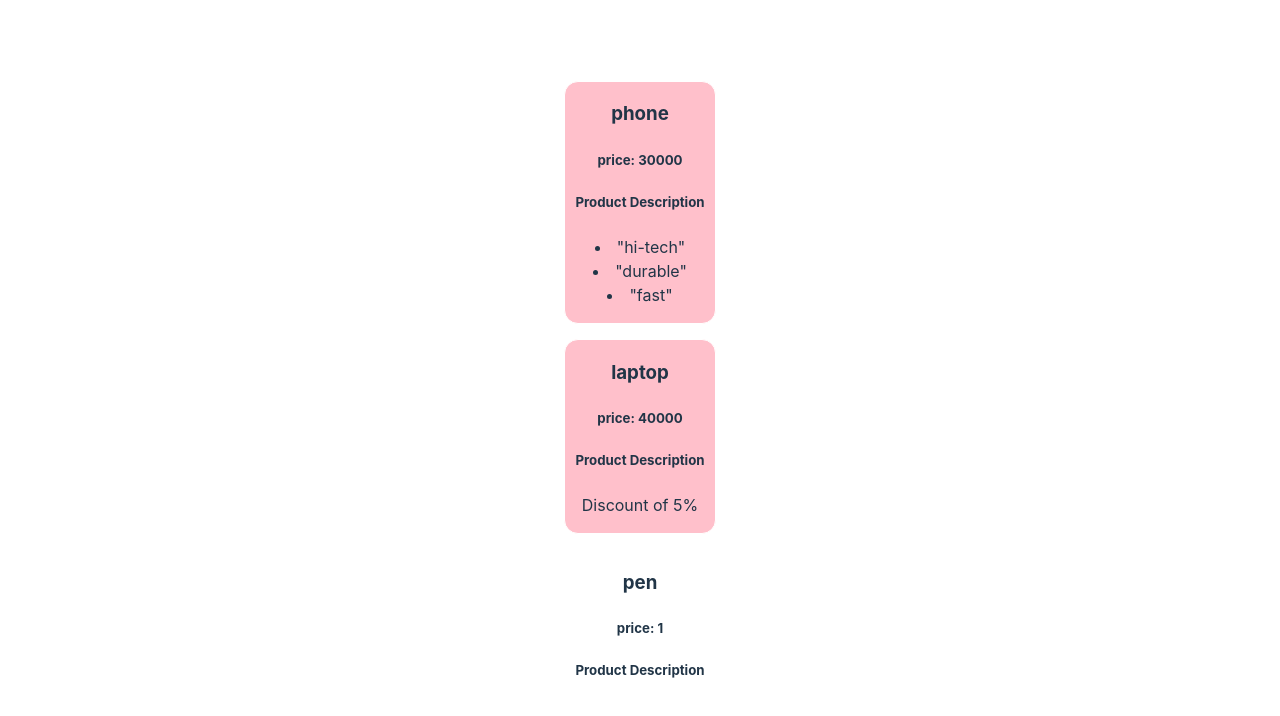
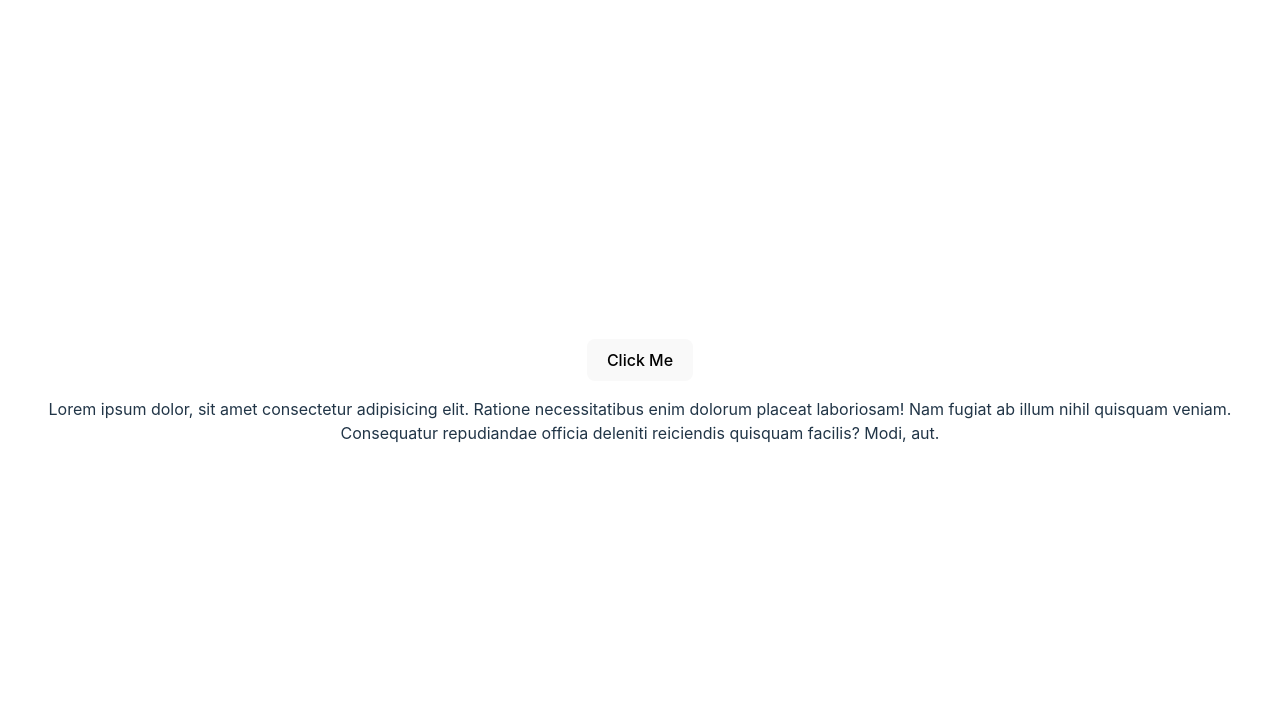
Before and after one commit to coderun13/react_js_frontend, a React (Vite) app in the folder basic-react-app/: page / in a window 1280 px wide. Shown: the top 716 px of the page. Built offline with nearby package versions, Linux system fonts and the light colour scheme.

Commit message:
event object

```diff
--- a/basic-react-app/src/App.jsx
+++ b/basic-react-app/src/App.jsx
@@ -1,4 +1,4 @@
-import "./App.css"
+/*import "./App.css"
 
 //import
 import Title from "./Title.jsx";
@@ -11,3 +11,18 @@ function App() {
 }
 
 export default App;
+*/
+
+import "./App.css";
+import ProductTab from "./ProductTab.jsx";
+import Button from "./button.jsx";
+
+function App() {
+    return (
+        <>
+         <Button/>
+        </>
+    );
+}
+
+export default App;
--- /dev/null
+++ b/basic-react-app/src/button.jsx
@@ -0,0 +1,15 @@
+function printHello(){
+    console.log("hello!");
+}
+
+function printBye(){
+    console.log("bye");
+}
+
+export default function Button(){
+    return(<div>
+        <button onClick ={printHello}>Click Me</button>
+        <p onMouseOver={printBye}>Lorem ipsum dolor, sit amet consectetur adipisicing elit. Ratione necessitatibus enim dolorum placeat laboriosam! Nam fugiat ab illum nihil quisquam veniam. Consequatur repudiandae officia deleniti reiciendis quisquam facilis? Modi, aut.</p>
+        </div>
+        )
+}
```
